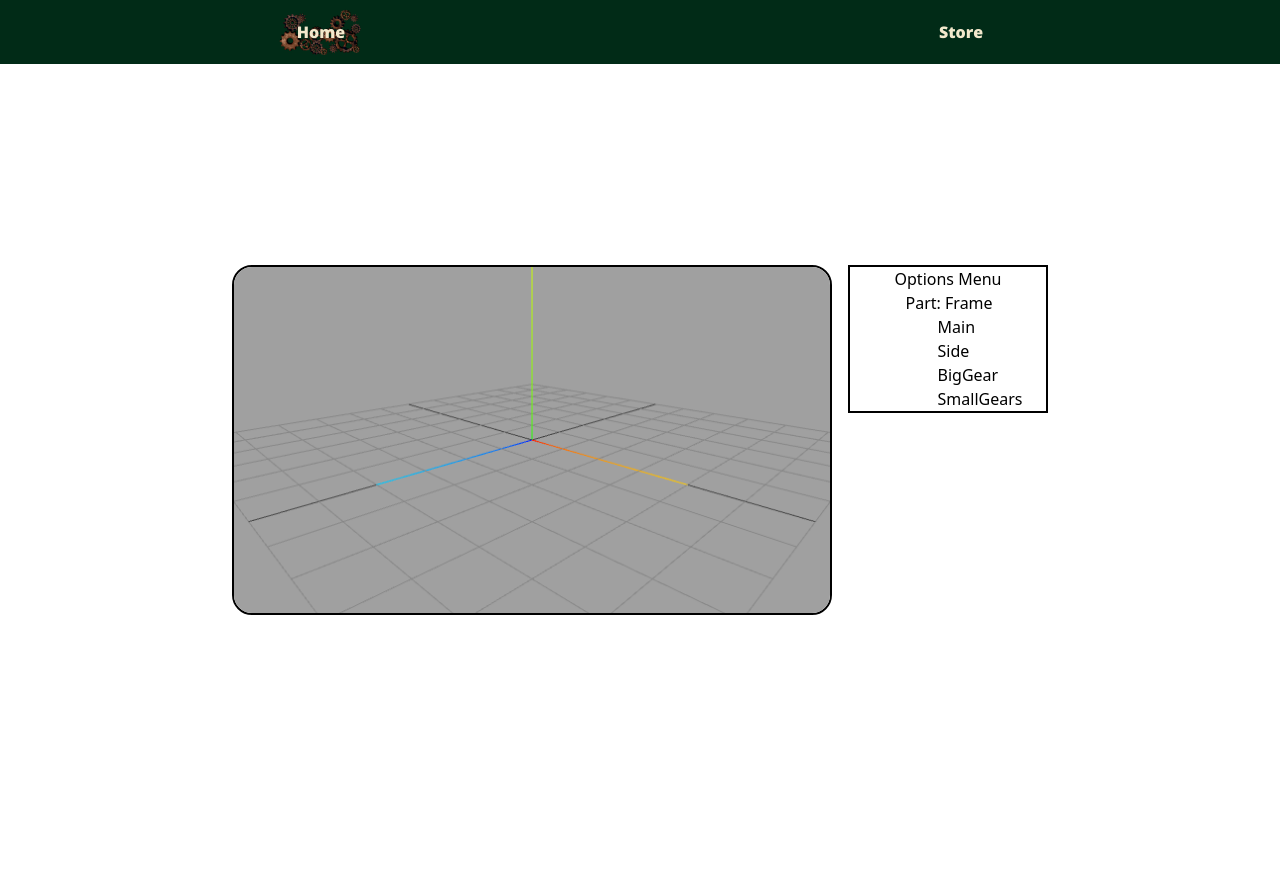
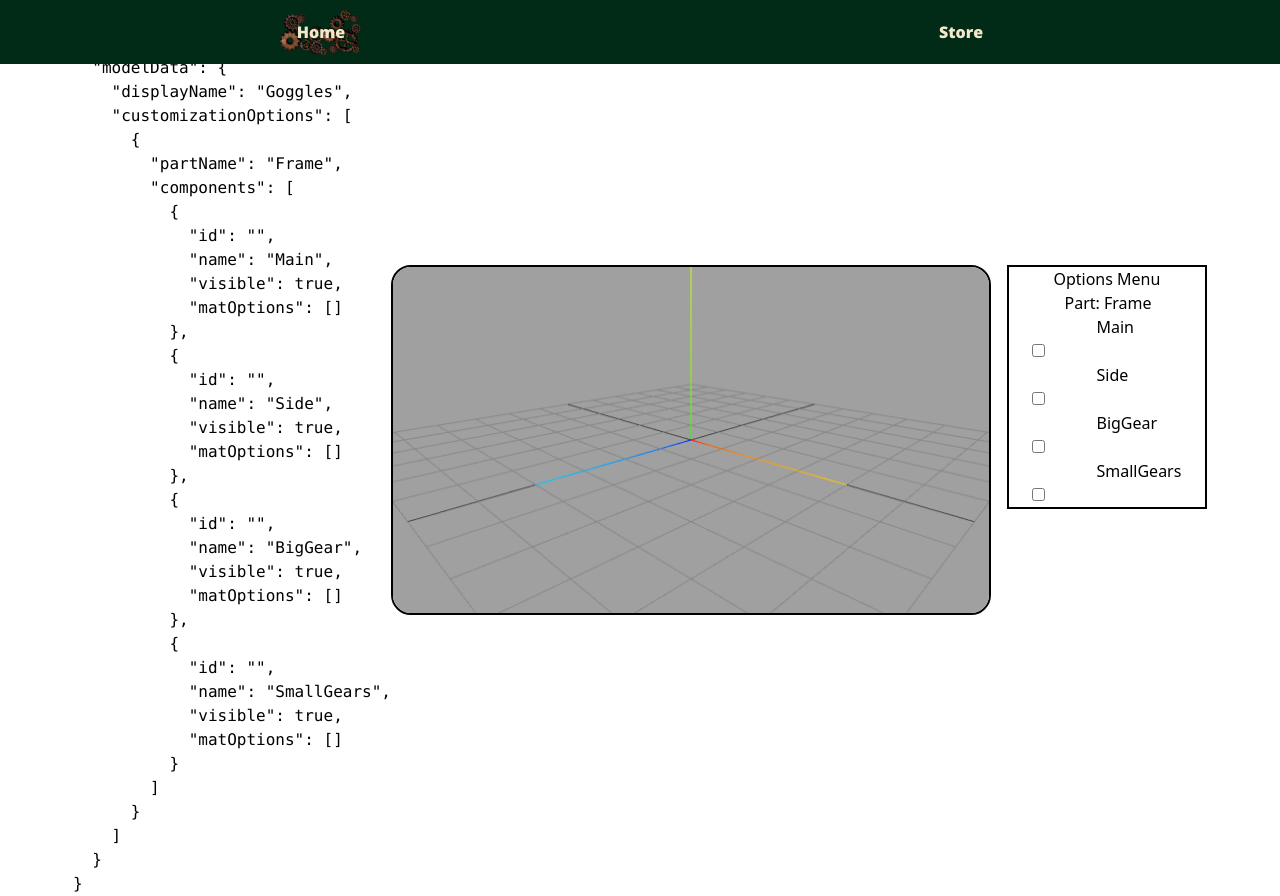
Before and after one commit to PretzonPretzel/HackNJIT2024, a Vue app: page /item/1 in a window 1280 px wide. Before the commit the page ends 816 px from the top, so only its background shows below. Built offline with nearby package versions, Linux system fonts and the light colour scheme; no server answers.

Commit message:
Let there be functionalitygit status!

```diff
--- a/package.json
+++ b/package.json
@@ -11,6 +11,7 @@
     "type-check": "vue-tsc --build --force"
   },
   "dependencies": {
+    "@vueuse/core": "^11.2.0",
     "pinia": "^2.2.4",
     "three": "^0.170.0",
     "vue": "^3.5.12",
--- a/src/components/ItemOptions.vue
+++ b/src/components/ItemOptions.vue
@@ -5,6 +5,7 @@
       <div class="part-title">Part: {{ option.partName }}</div>
       <div v-for="component in option.components">
         <div class="component-name">{{component.name}}</div>
+        <input type="checkbox" @input="(e: Event) => emit('update-options', option.partName, component.name, e.target.checked)">
       </div>
     </div>
   </div>
@@ -12,10 +13,19 @@
 
 <script setup lang="ts">
 import type { PartCustomizationOption } from '@/types/types';
+import { useVModel } from '@vueuse/core';
 
 const props = defineProps<{
   options: PartCustomizationOption[]
 }>()
+
+const emit = defineEmits<{
+  (e: 'update-options', partName: string, componentName: string, visible: boolean): void
+}>()
+
+// const _options = useVModel(props, 'options', emit)
+
+
 </script>
 
 <style scoped>
--- a/src/components/ItemRenderView.vue
+++ b/src/components/ItemRenderView.vue
@@ -141,8 +141,6 @@ function loadGltf() {
     gltf.scene.position.set(0, 0, 0)
     scene.add( gltf.scene );
     currentModel.value = gltf.scene
-
-    currentModel.value.children[11].visible = false
   }, undefined, function ( error ) {
 
     console.error( error );
@@ -197,6 +195,7 @@ watch(currentModel, (newVal) => {
 
 watch(() => props.currentItem, (newVal) => {
   updateGroups(newVal.modelData.customizationOptions)
+  currentModel.value?.updateMatrix()
 }, {deep: true})
 
 /** Call this everytime the user changes a customization option */
--- a/src/views/ItemView.vue
+++ b/src/views/ItemView.vue
@@ -1,11 +1,12 @@
 <template>
   <div class="item-view-container">
+    <pre>{{currentItem}}</pre>
     <div v-if="currentItem" class="item-view">
       <ItemRenderView
         :file-name="currentItem?.fileName"
         :current-item="currentItem"
       />
-      <ItemOptions :options="customizationOptions"/>
+      <ItemOptions :options="currentItem.modelData.customizationOptions" @update-options="handleUpdateOptions"/>
     </div>
     <div v-else>Item Not Found</div>
 
@@ -17,15 +18,20 @@
 import ItemRenderView from '@/components/ItemRenderView.vue';
 import ItemOptions from '@/components/ItemOptions.vue';
 import { storeItems } from '@/data/storeItems';
-import { computed } from 'vue';
+import { computed, ref, type Ref } from 'vue';
+import type { StoreItem } from '@/types/types';
 
 const props = defineProps<{
   id: string
 }>()
 
-const currentItem = computed(() => storeItems.find(item => item.id === props.id))
-const customizationOptions = computed(() => currentItem.value?.modelData.customizationOptions ?? [])
+const currentItem: Ref<StoreItem | undefined> = ref(storeItems.find(item => item.id === props.id))
 
+function handleUpdateOptions(partName: string, componentName: string, visible: boolean) {
+  const component = currentItem.value?.modelData.customizationOptions.find(item => item.partName === partName)?.components.find(item => item.name === componentName)
+  if (component === undefined) throw new Error("could not find component")
+  component.visible = visible
+}
 </script>
 
 <style scoped>
```
Also changed, not shown: 1 other file (tests, documents, lock files or other folders).
